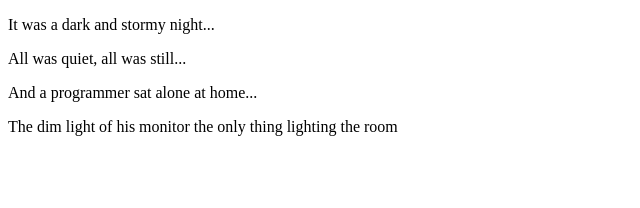
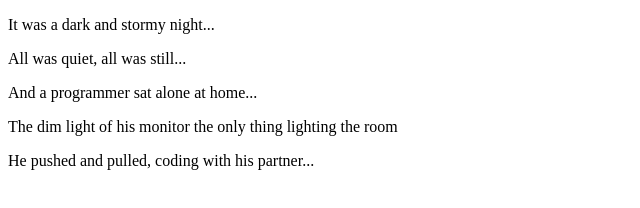
Before and after one commit to GabeHaegele/fireSideStory, a plain HTML site: page index.html in a window 1280 px wide. Shown: the whole page, without its empty margins (0-640 px from the left). Drawn offline with Linux system fonts and the light colour scheme.

Commit message:
continued story

```diff
--- a/index.html
+++ b/index.html
@@ -7,5 +7,6 @@
         <p>All was quiet, all was still...</p>
         <p>And a programmer sat alone at home...</p>
         <p>The dim light of his monitor the only thing lighting the room</p>
+        <p>He pushed and pulled, coding with his partner...</p>
     </body>
 </html>
```
